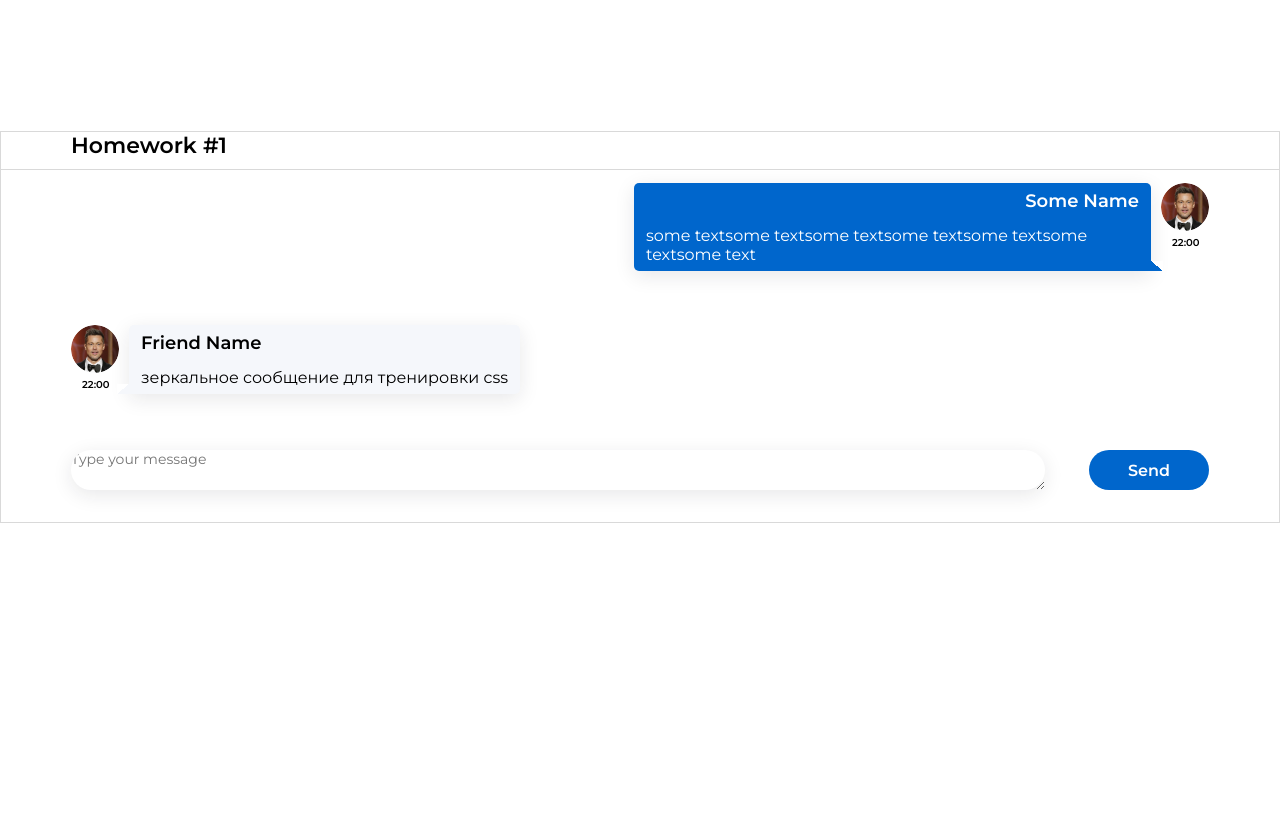
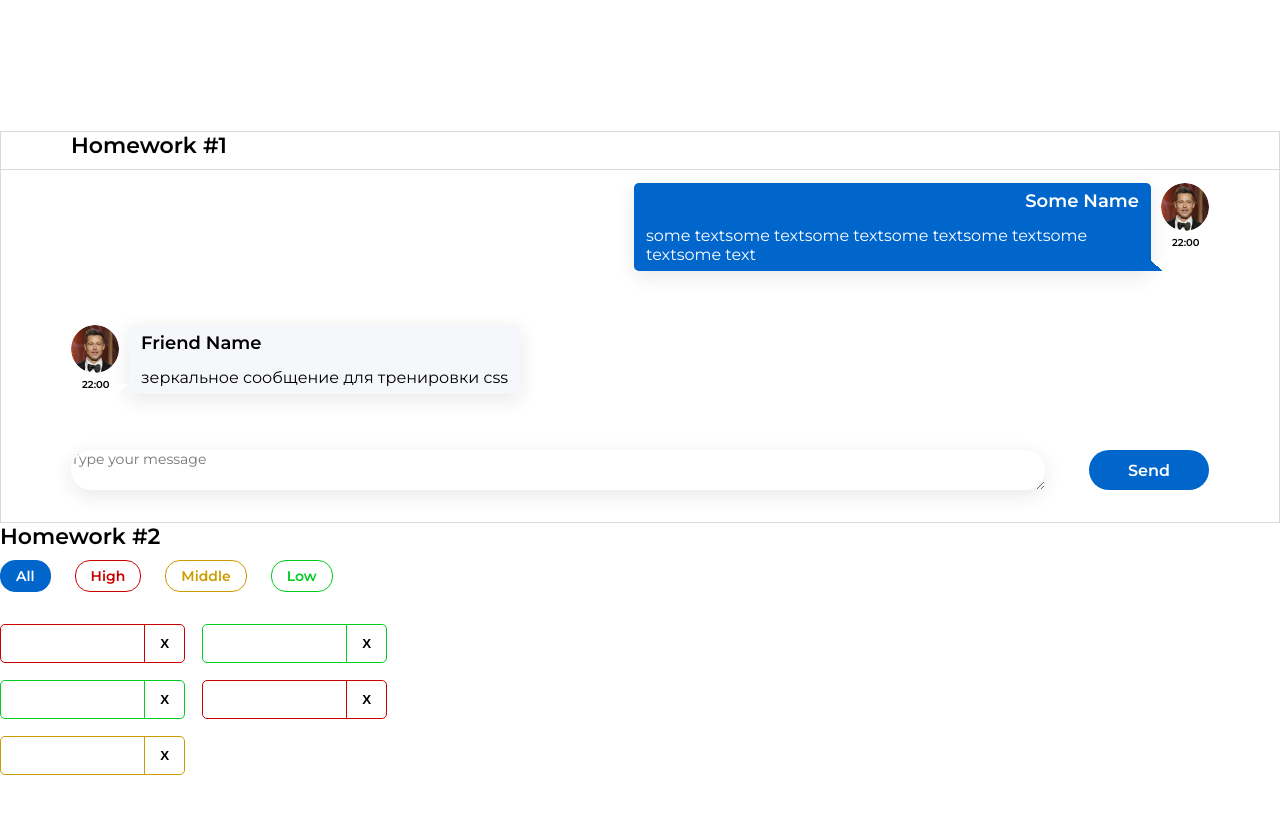
Before and after one commit to PavelS324/Month2HW1, a React (Create React App) app: page / in a window 1280 px wide. Shown: the top 814 px of the page. Built offline with nearby package versions, Linux system fonts and the light colour scheme.

Commit message:
Start to fix HW2.

```diff
--- a/package.json
+++ b/package.json
@@ -16,7 +16,7 @@
     "@types/react-dom": "18.0.6",
     "@types/uuid": "8.3.4",
     "axios": "0.27.2",
-    "gh-pages": "4.0.0",
+    "gh-pages": "^6.3.0",
     "react": "18.2.0",
     "react-dom": "18.2.0",
     "react-redux": "8.0.4",
--- a/src/s1-main/App.tsx
+++ b/src/s1-main/App.tsx
@@ -1,13 +1,14 @@
 import React from 'react'
 import s from './App.module.css'
 import HW1 from '../s2-homeworks/hw01/HW1'
+import HW2 from "../s2-homeworks/hw02/HW2";
 
 function App() {
     return (
         <div className={s.App}>
             <HW1/>
             {/*раскомментировать по ходу выполнения*/}
-            {/*<HW2/>*/}
+            <HW2/>
             {/*<HW3/>*/}
             {/*<HW4/>*/}
 
--- a/src/s2-homeworks/hw02/HW2.tsx
+++ b/src/s2-homeworks/hw02/HW2.tsx
@@ -17,7 +17,7 @@
 * */
 
 // types
-export type AffairPriorityType = any // need to fix any
+export type AffairPriorityType = 'high' | 'middle' | 'low'//any // need to fix any
 export type AffairType = {
     _id: any // need to fix any
     name: any // need to fix any
```
Also changed, not shown: 1 other file (tests, documents, lock files or other folders).
